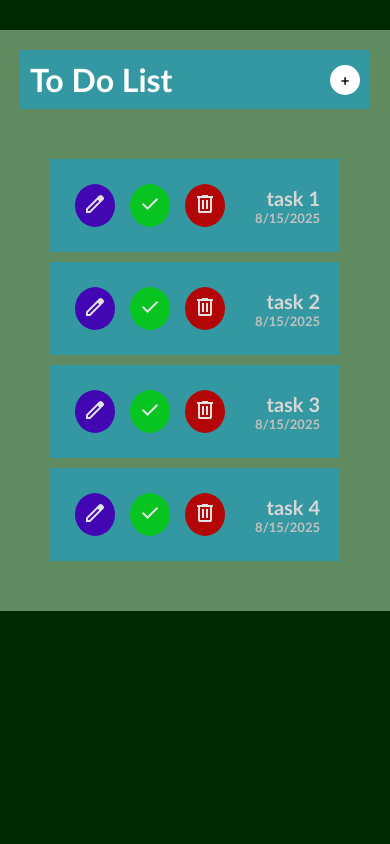
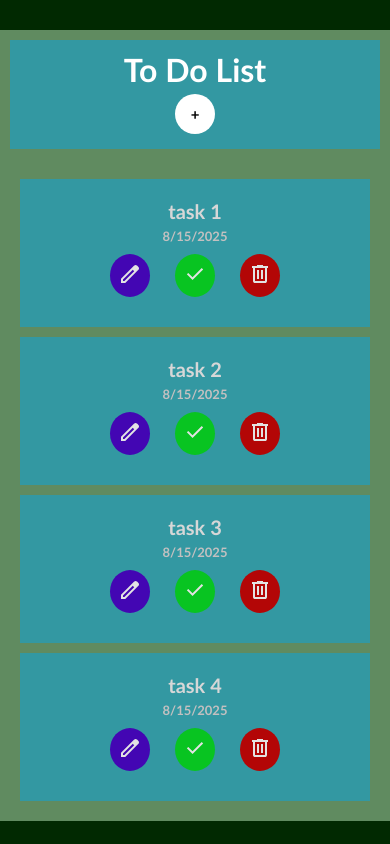
Before and after one commit to gasserdev/TO-DO-LIST, a plain HTML site: page the-first-to-do -js/index.html in a window 390 px wide. Drawn offline with Linux system fonts and the light colour scheme.

Commit message:
Add files via upload

```diff
--- a/the-first-to-do -js/style.css
+++ b/the-first-to-do -js/style.css
@@ -124,3 +124,48 @@ header{
 button:hover{
     cursor: pointer;
 }
+@media screen and (max-width: 768px){
+    .container{
+        width: 100%;
+        padding: 10px;
+    }
+    #tasks{
+        margin: 10px;
+    }
+    header{
+        flex-direction: column;
+        align-items: center;
+    }
+    #addBtn{
+        width: 40px;
+        height: 40px;
+    }
+    .task, .done{
+        flex-direction: column;
+        align-items: center;
+    }
+    .text{
+        align-items: center;
+        text-align: center;
+        gap:5px;
+    }
+    .Date{
+        text-align: center;
+    }
+    .UpdateBtn, .noFinish, .FinishBtn, .DeleteBtn{
+        margin: 10px;
+    }
+    .task:hover, .done:hover{
+        box-shadow: none;
+        translate: 0;
+    }
+    button{
+        margin: 5px 0;
+    }
+    .task{
+        width: 100%;
+    }
+    .done{
+        width: 100%;
+    }
+}
```
